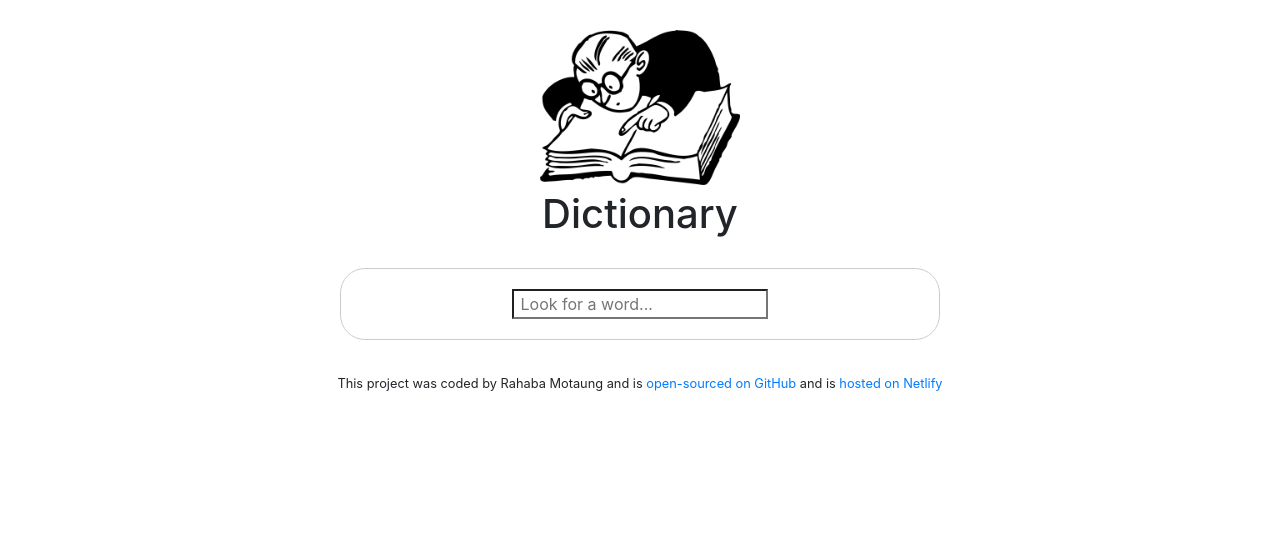
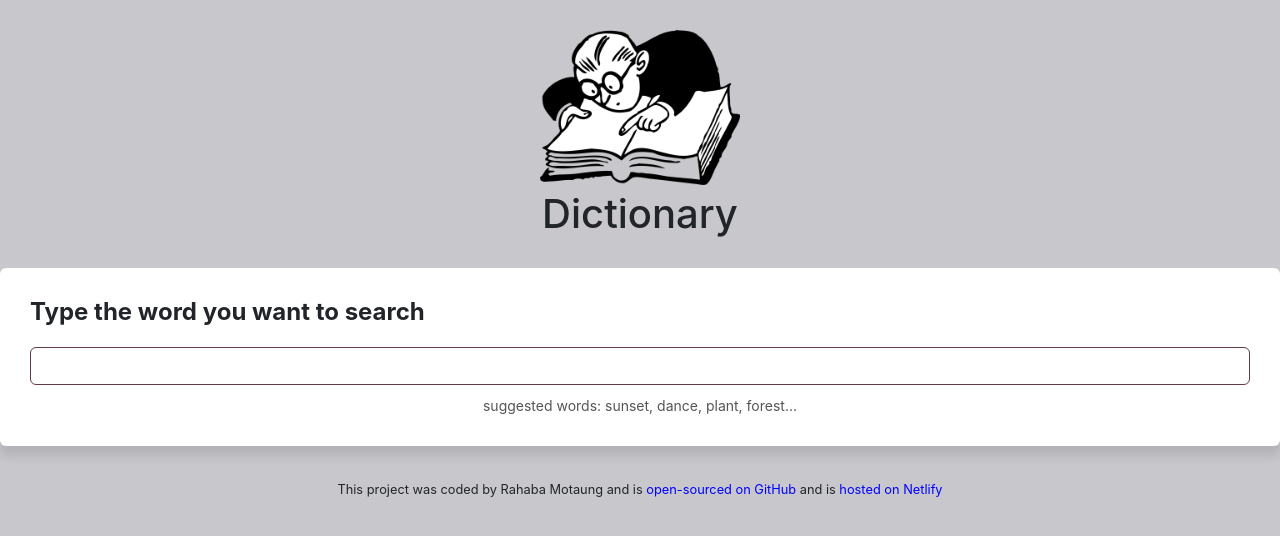
Before and after one commit to Habba101/dictionary-project, a React (Create React App) app: page / in a window 1280 px wide. Shown: the top 536 px of the page. Built offline with nearby package versions, Linux system fonts and the light colour scheme; no server answers.

Commit message:
Updated the project's css

```diff
--- a/src/App.css
+++ b/src/App.css
@@ -1,3 +1,11 @@
+body {
+  background: #C7C7CC;
+}
+
+a {
+  color: blue;
+}
+
 .App-header {
  margin: 30px 0;
 }
--- a/src/App.js
+++ b/src/App.js
@@ -12,7 +12,7 @@ export default function App() {
         </header>
 
         <main>
-          <Dictionary />
+          <Dictionary defaultKeyword="hello"/>
         </main>
 
         <footer className="App-footer">
--- a/src/Dictionary.css
+++ b/src/Dictionary.css
@@ -1,12 +1,28 @@
-.Dictionary {
-  max-width: 600px;
-  margin: 0 auto;
-  padding: 20px;
-  border: 1px solid #ccc;
-  border-radius: 25px;
+.Dictionary h1 {
+  font-size: 24px;
+  font-weight: bold;
+  margin-bottom: 20px;
 }
 
-.Dictionary form {
-margin : 0 auto;
-text-align : center;
-}
+.Dictionary section {
+  background: white;
+  padding: 30px;
+  margin: 20px 0;
+  border-radius: 6px;
+  box-shadow: 0 10px 10px rgba(0 0 0 / 10%);
+ }
+
+ .Dictionary input {
+  width: 100%;
+  padding: 6px 10px;
+  border: 1px solid #633B48;
+  border-radius: 6px;
+  font-size: 16px;
+ }
+
+ .Dictionary .hint {
+  font-size: 14px;
+  color: #555;
+  margin-top: 10px;
+  text-align: center;
+ }
--- a/src/Dictionary.js
+++ b/src/Dictionary.js
@@ -3,33 +3,52 @@ import axios from "axios";
 import Results from "./Results";
 import "./Dictionary.css";
 
-export default function Dictionary() {
-    let [keyword, setKeyword] = useState("");
+export default function Dictionary(props) {
+    let [keyword, setKeyword] = useState(props.defaultKeyword);
     let [results, setResults] = useState(null);
+    let [loaded, setLoaded] = useState(false);
 
     function handleResponse(response) {
-        console.log(response.data[0]);
         setResults(response.data[0]);
     }
 
-    function search(event) {
-        event.preventDefault();
-
+    function search() {
         // documentation for the dictionary API: https://dictionaryapi.dev/
         let apiUrl = `https://api.dictionaryapi.dev/api/v2/entries/en/${keyword}`;
         axios.get(apiUrl).then(handleResponse);
+    }
+
+    function handleSubmit(event) {
+        event.preventDefault();
+        search();
     }
 
     function handleKeywordChange(event) {
         setKeyword(event.target.value);
     }
 
-    return (
+    function load() {
+        setLoaded(true);
+        search();
+    }
+
+    if (loaded) {
+          return (
     <div className="Dictionary">
-        <form onSubmit={search}>
-            <input type="search"  placeholder=" Look for a word..." onChange={handleKeywordChange} />
+        <section>
+            <h1>Type the word you want to search</h1>
+        <form onSubmit={handleSubmit}>
+            <input type="search"  onChange={handleKeywordChange} />
         </form>
+        <div className="hint">
+            suggested words: sunset, dance, plant, forest...
+        </div>
+        </section>
         <Results results={results} />
     </div>
     );
+    } else {
+        load();
+        return "Loading....";
+    }
 }
--- a/src/Meaning.js
+++ b/src/Meaning.js
@@ -1,6 +1,7 @@
 import React from "react";
+import  "./Meaning.css";
 import Synonyms from "./Synonyms";
-import  "./Meaning.css";
+
 
 export default function Meaning(props) {
       return(
@@ -8,21 +9,15 @@ export default function Meaning(props) {
             <h3>{props.meaning.partOfSpeech}</h3>
             {props.meaning.definitions.map(function (definition, index) {
                 return (
+
                     <div key={index}>
-                        <ul>
-                            <li>
-                        <p>
-                        <strong>Definition: </strong>
-                            {definition.definition}
-                        <br />
-                        <strong>Example: </strong>
-                        <em>
-                            {definition.example}
-                        </em>
-                        <Synonyms synonyms={definition.synonyms} />
-                        </p>
-                        </li>
-                        </ul>
+                    <ul>
+                        <li>{definition.definition}
+                    <br />
+                    <em>{definition.example}   <Synonyms synonyms={definition.synonyms} /></em>
+
+                         </li>
+                    </ul>
                     </div>
                 );
             })}
--- /dev/null
+++ b/src/Phonetic.css
@@ -0,0 +1,23 @@
+.Phonetic {
+  height: 50px;
+}
+
+.Phonetic a {
+  font-size: 14px;
+  border: 1px solid #ccc;
+  text-decoration: none;
+  padding: 10px 20px;
+  margin-right: 10px;
+  border-radius: 20px;
+  transition: all 150ms ease-in-out;
+}
+
+.Phonetic a:hover {
+  background:#633B48;
+  color: #fff;
+}
+
+.Phonetic-text {
+  font-size: 14px;
+  color: #999;
+}
--- a/src/Phonetic.js
+++ b/src/Phonetic.js
@@ -1,14 +1,16 @@
 import React from "react";
+import "./Phonetic.css";
 
-export default function Synonyms(props) {
-     console.log(props.phonetics);
+export default function Phonetic(props) {
+     console.log(props.phonetic);
           return (
           <div className="Phonetic">
             <a href={props.phonetic.audio} target="_blank" rel="noreferrer">
             Listen
             </a>
-            <br />
-              {props.phonetic.text}
+           <span className="Phonetic-text">
+             {props.phonetic.text}
+            </span>
           </div>
         );
 }
--- a/src/Results.css
+++ b/src/Results.css
@@ -1,4 +1,7 @@
 .Results h2{
+  font-size: 36px;
+  font-weight: bold;
+  line-height: 1.5;
   color: #9c3052;
   margin-bottom: 20px;
 }
--- a/src/Results.js
+++ b/src/Results.js
@@ -7,6 +7,7 @@ export default function Results(props) {
       if (props.results) {
       return(
       <div className="Results">
+        <section>
         <h2>{props.results.word}</h2>
       {props.results.phonetics.map(function (phonetic, index) {
         return (
@@ -15,11 +16,12 @@ export default function Results(props) {
           </div>
         );
       })}
+      </section>
       {props.results.meanings.map(function (meaning, index) {
         return (
-          <div key={index}>
+          <section key={index}>
             <Meaning meaning={meaning} />
-          </div>
+          </section>
         );
         })}
         </div>
--- /dev/null
+++ b/src/Synonyms.css
@@ -0,0 +1,11 @@
+.Synonyms {
+    margin: 30px 0;
+    padding: 0;
+}
+
+.Synonyms li {
+   display: inline-block;
+   padding-right: 15px;
+   color: rgb(151, 31, 121);
+   font-weight: bold;
+}
--- a/src/Synonyms.js
+++ b/src/Synonyms.js
@@ -1,4 +1,5 @@
 import React from "react";
+import "./Synonyms.css";
 
 export default function Synonyms(props) {
     if (props.synonyms) {
```
